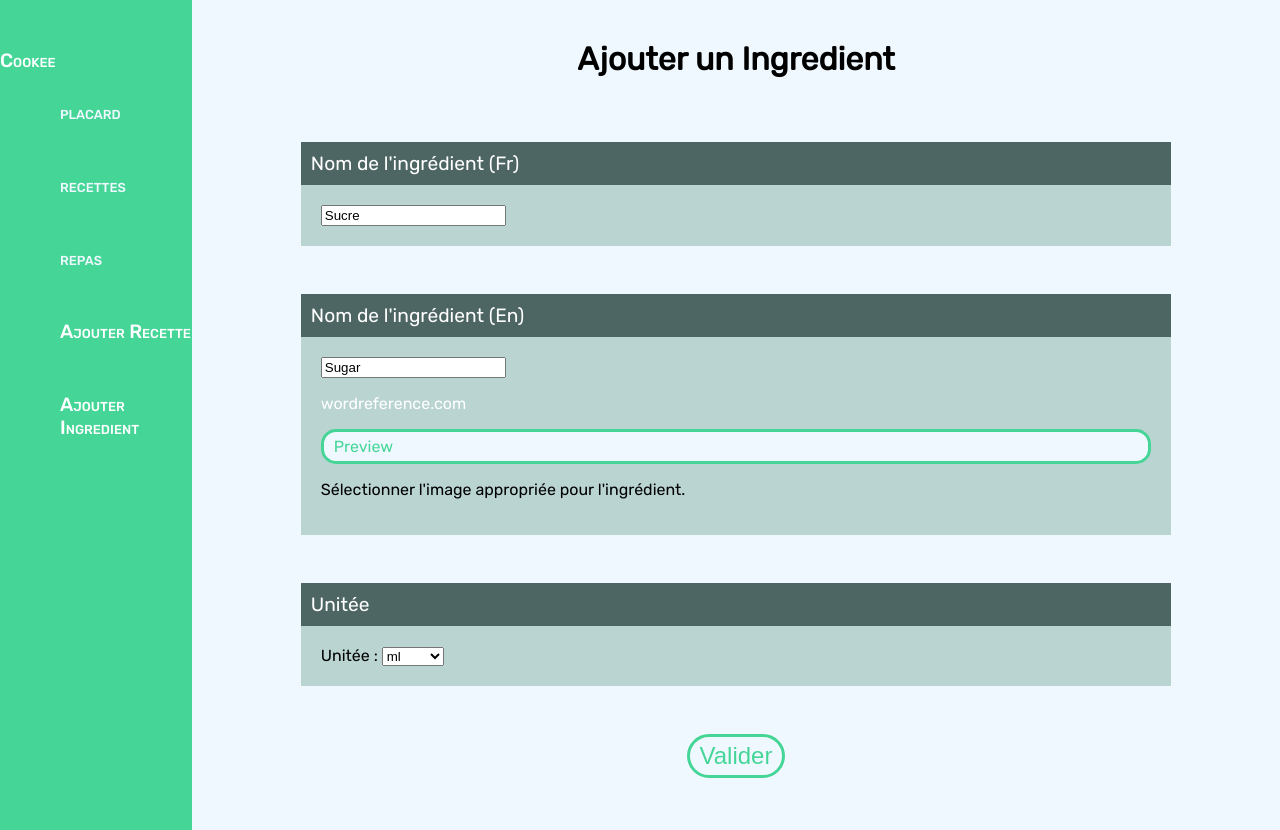
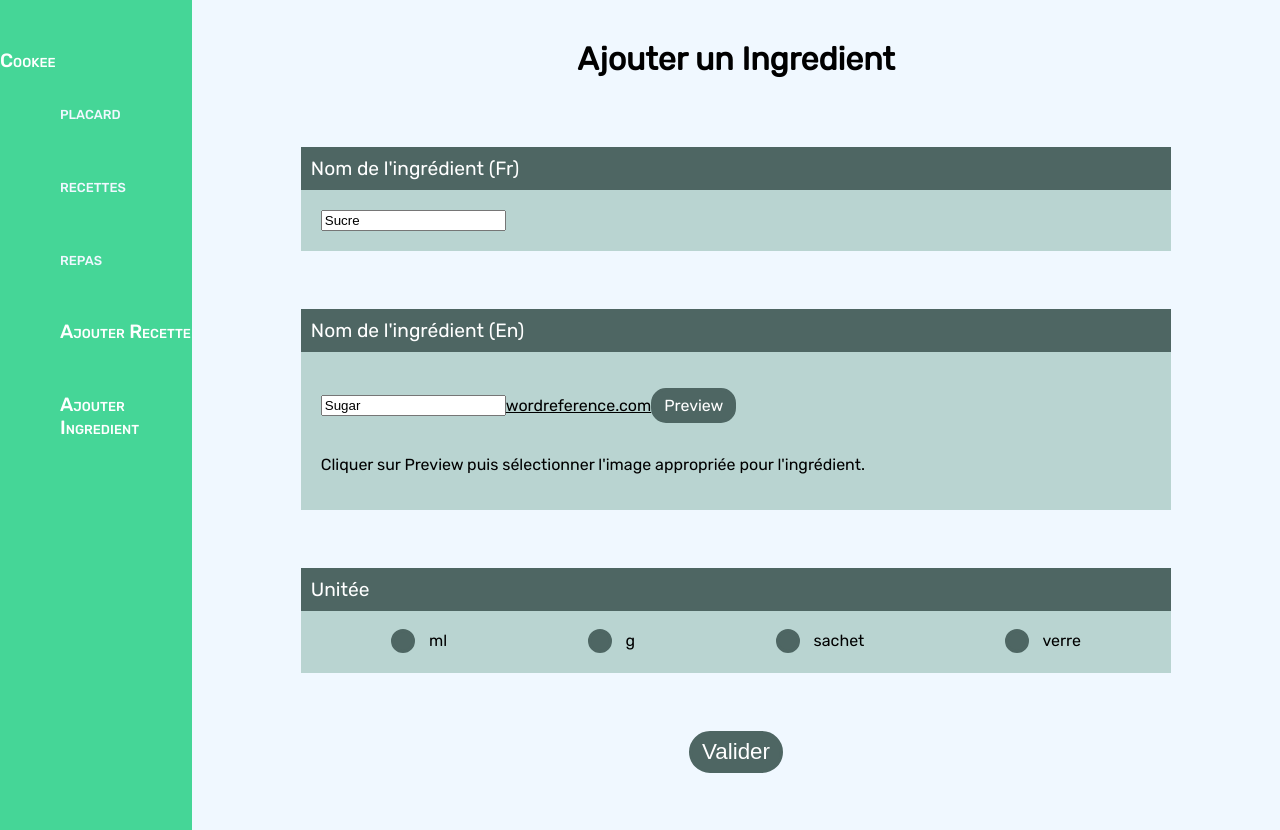
Before and after one commit to Thomas-Zorroche/Cookee, a PHP site: page /ajoutIngrdPage.php in a window 1280 px wide. Run offline with PHP 8.4, Linux system fonts and the light colour scheme; data comes from the database, SQL or seed files in the repository.

Commit message:
[form ingrd] css upgrades buttons

```diff
--- a/src/ajoutIngrdPage.php
+++ b/src/ajoutIngrdPage.php
@@ -27,37 +27,33 @@ while($resultats = $req->fetch())
 
             <div id="Form-cont">
             <form method="post" action="cible.php">
-                <div class="form-group-cont">
+                <div class="form-windows-cont">
                     <h2>Nom de l'ingrédient (Fr)</h2>
                     <div class="form-inputs-cont">
                         <input type="text" name="nom" value="Sucre" />
                     </div>
                 </div>
 
-                <div class="form-group-cont">
+                <div class="form-windows-cont">
                     <h2>Nom de l'ingrédient (En)</h2>
                     <div class="form-inputs-cont">
-                        <input type="text" id="nom-english" name="nom-english" value="Sugar" />
-                        <a href="https://www.wordreference.com/"><p>wordreference.com</p></a>
-                        <p class="btn-form" onclick="displayIngrdThumbnail()">Preview</p>
-                        <p>Sélectionner l'image appropriée pour l'ingrédient.</p>
+                        <div id="Input-english-cont">
+                            <input type="text" id="nom-english" name="nom-english" value="Sugar" />
+                            <a href="https://www.wordreference.com/" target="_blank"><p>wordreference.com</p></a>
+                            <p class="btn-form" onclick="displayIngrdThumbnail()">Preview</p>
+                        </div>
+                        <p>Cliquer sur Preview puis sélectionner l'image appropriée pour l'ingrédient.</p>
                     <div id="ingrd-img-cont"></div>
                     </div>
                 </div>
 
-                <div class="form-group-cont">
+                <div class="form-windows-cont">
                     <h2>Unitée</h2>
-                    <div class="form-inputs-cont">
-                        <label>Unitée :
-                        <select name="unite">
-                            <option value="Entree">ml</option>
-                            <option value="Plat">g</option>
-                            <option value="Dessert">c.a.c</option>
-                            <option value="Dessert">c.a.s</option>
-                            <option value="Dessert">sachet</option>
-                            <option value="Dessert">none</option>
-                        </select>
-                        </label>
+                    <div class="form-inputs-cont" id="Radio-unite-cont">
+                        <div><input type="radio" name="unite" id="ml" value="ml"/> <label for="ml"> <span></span> ml </label> </div>
+                        <div><input type="radio" name="unite" id="g" value="g"/> <label for="g"> <span></span> g </label> </div>
+                        <div><input type="radio" name="unite" id="sachet" value="sachet"/> <label for="sachet"> <span></span> sachet </label> </div>
+                        <div><input type="radio" name="unite" id="verre" value="verre"/> <label for="verre"> <span></span> verre </label> </div>
                     </div>
                 </div>
 
--- a/style/formulaire.css
+++ b/style/formulaire.css
@@ -12,11 +12,11 @@ form {
     justify-content: space-around;
 }
 
-.form-group-cont {
+.form-windows-cont {
     background-color: var(--grey);
 }
 
-.form-group-cont h2{
+.form-windows-cont h2{
     background-color: var(--greyDark);
     font-size: 1.2em;
     color: white;
@@ -27,6 +27,18 @@ form {
 
 .form-inputs-cont {
     padding: 20px;
+}
+
+#Input-english-cont {
+    display: flex;
+    width: 40%;
+    justify-content: space-between;
+    align-items: center;
+}
+
+#Input-english-cont a {
+    color:black;
+    text-decoration: underline;
 }
 
 .radio-cont {
@@ -66,26 +78,28 @@ form {
     align-items: center;
 }
 
+/* Buttons */
 #Btn-validate {
     align-self: center;
-    font-size: 1.5em;
+    font-size: 1.4em;
     border-radius: 30px;
 }
 
 .btn-form {
-    background-color: var(--white);
-    color: var(--green);
-    border-color: var(--green);
+    background-color: var(--greyDark);
     border: solid;
     border-radius: 15px;
+    border-color: var(--greyDark);
+    color: white;
     padding: 5px 10px 5px 10px;
 }
 
 .btn-form:hover {
     background-color: var(--green);
-    color: var(--white);
+    color: white;
     border-color: var(--green);
     cursor: pointer;
+    transition: all 0.24s linear;
 }
 
 /* Ingredient Images*/
@@ -109,3 +123,48 @@ form {
 .ingrd-img-select {
     border-color: var(--green);
 }
+
+/* Radio Buttons Unitées */
+#Radio-unite-cont {
+    display: flex;
+    justify-content: space-around;
+    align-items: center;
+}
+
+input[type="radio"] {
+    display: none;
+}
+
+input[type="radio"] + label {
+    font-size: 1em;
+    cursor: pointer;
+}
+
+input[type="radio"] + label span {
+    display: inline-block;
+    width: 18px;
+    height: 18px;
+    margin: -2px 10px 0 0;
+    vertical-align: middle;
+    cursor: pointer;
+    border-radius: 50%;
+    border: 3px solid var(--greyDark);
+    background-color: var(--greyDark);
+}
+
+input[type="radio"]:checked + label {
+    font-weight: 700;
+}
+
+input[type="radio"]:checked + label span {
+    background-color: var(--green);
+    border: 2px solid #ffffff;
+    box-shadow: 2px 2px 2px rgba(0,0,0,.1);
+}
+
+input[type="radio"] + label span, input[type="radio"]:checked + label span {
+    -webkit-transition: background-color 0.24s linear;
+    -o-transition: background-color 0.24s linear;
+    -moz-transition: background-color 0.24s linear;
+    transition: background-color 0.24s linear;
+}
```
